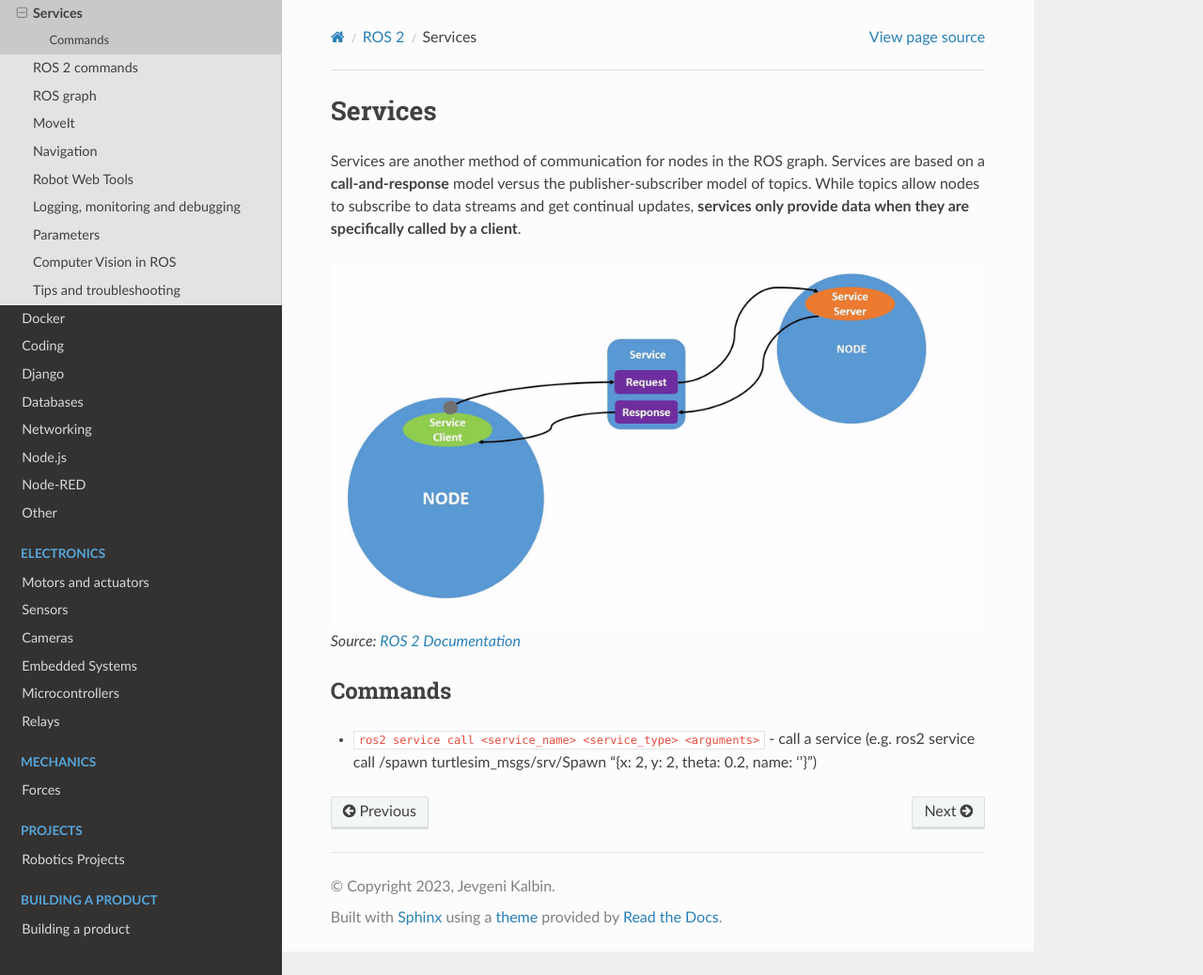
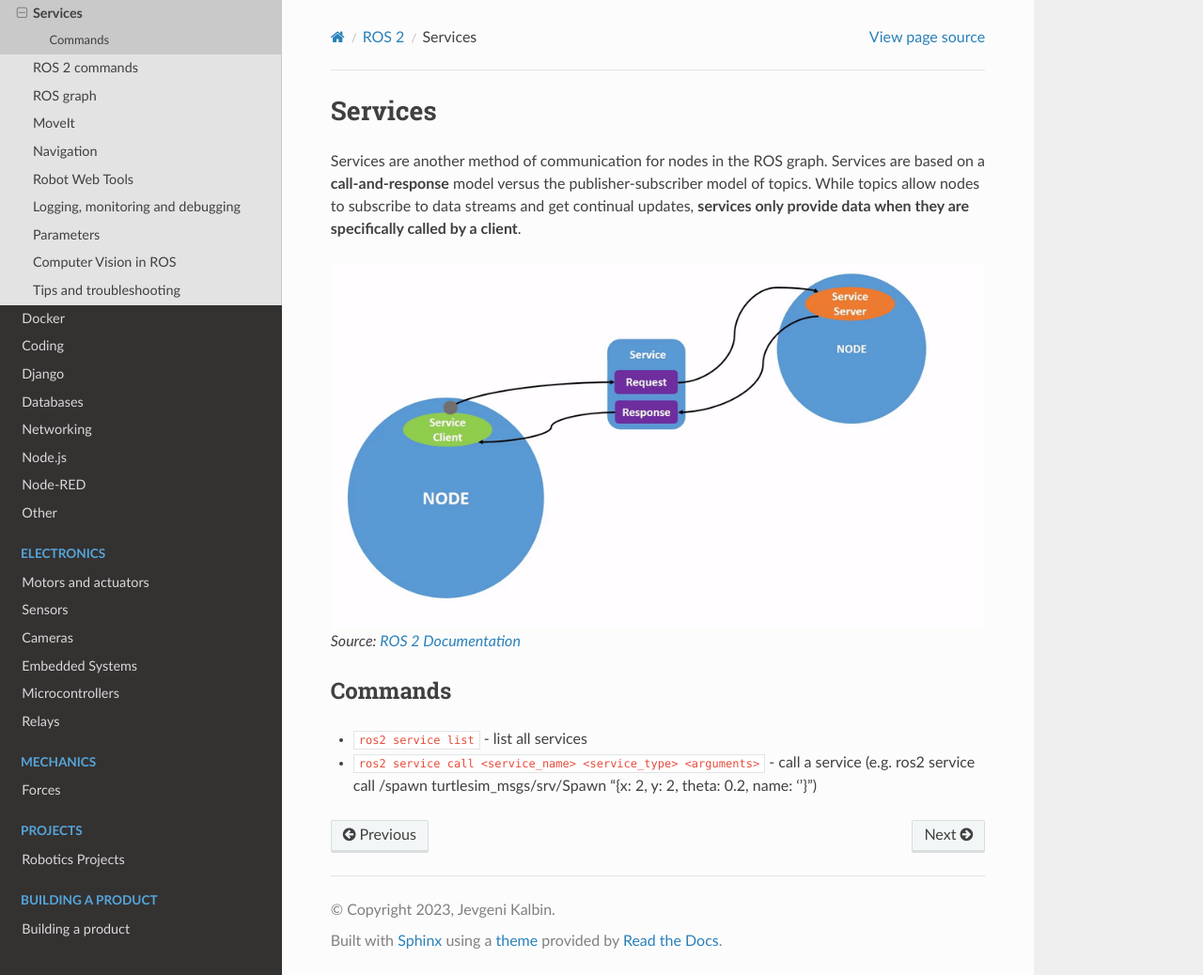
Before and after one commit to jevgenik/manuals, a Sphinx documentation site: the page built from source/files/software/ros2/services.rst, in a window 1280 px wide and 1038 px high. Shown: the whole window at 94% size. Built offline with Sphinx 7.4.7 and the Read the Docs theme 2.0.0, drawn with Linux system fonts in a browser that asks for light colours; pages that are not in the unit, such as notebooks, are missing from menus.

Commit message:
services

```diff
--- a/source/files/software/ros2/services.rst
+++ b/source/files/software/ros2/services.rst
@@ -15,5 +15,7 @@ continual updates, **services only provide data when they are specifically calle
 Commands
 ========
 
+* ``ros2 service list`` - list all services
+
 * ``ros2 service call <service_name> <service_type> <arguments>`` - call a service
   (e.g. ros2 service call /spawn turtlesim_msgs/srv/Spawn "{x: 2, y: 2, theta: 0.2, name: ''}")
```
